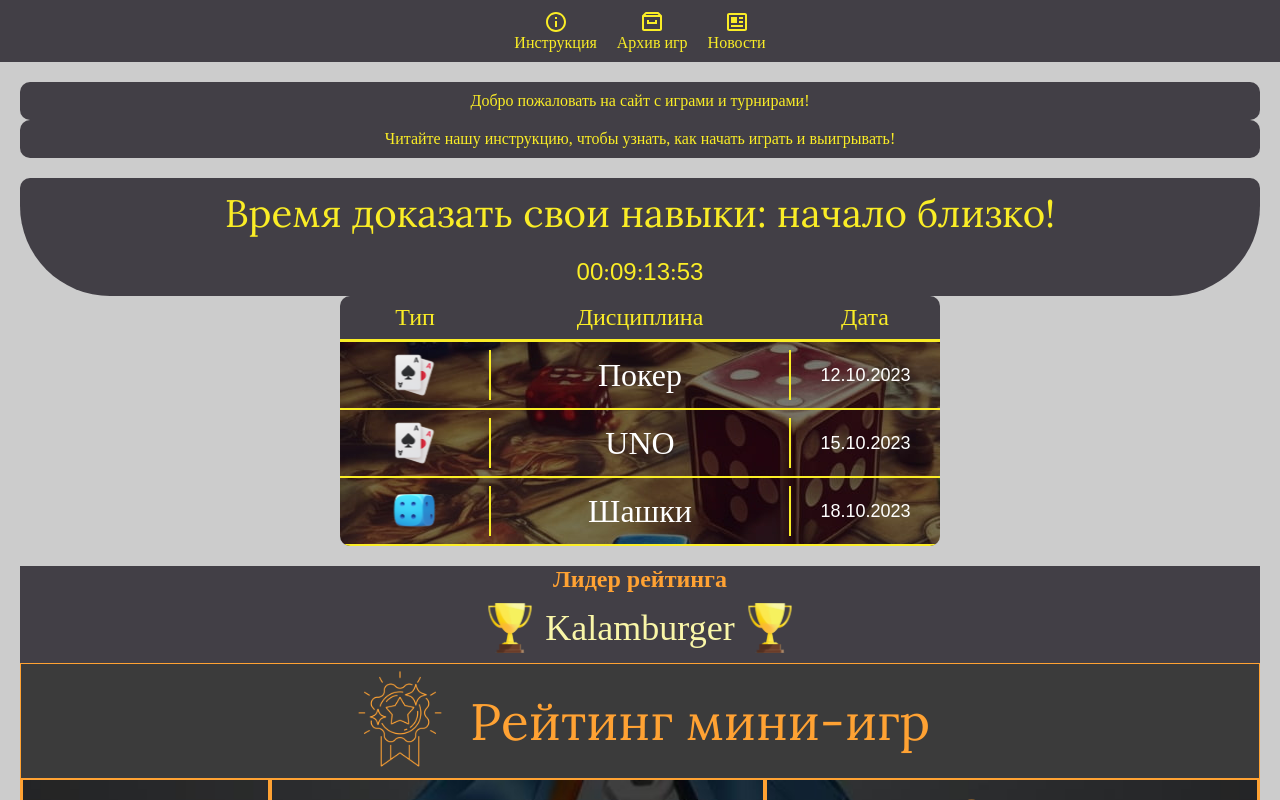
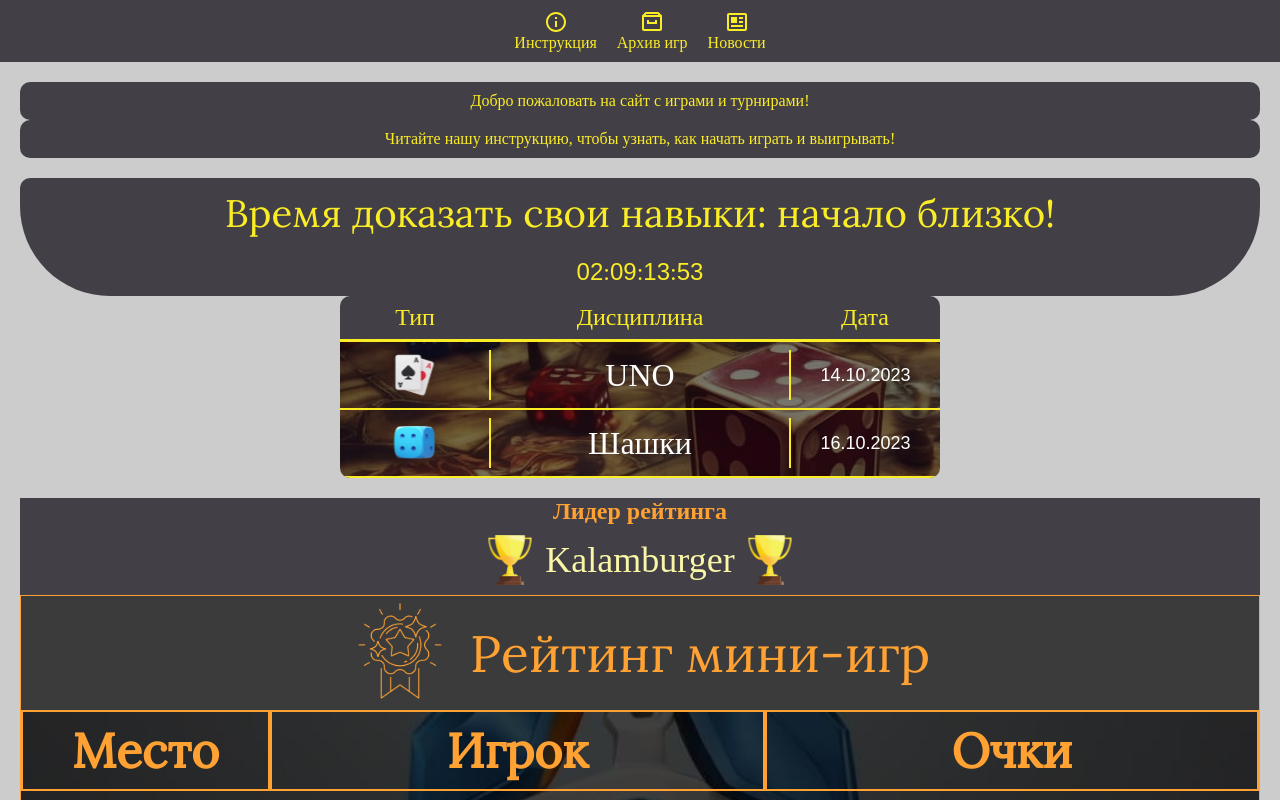
Before and after one commit to Akula3331/TourneyX, a React (Create React App) app: page / in a window 1280 px wide. Shown: the top 800 px of the page. Built offline with nearby package versions, Linux system fonts and the light colour scheme; a web font is replaced by a local one.

Commit message:
modified:   src/components/TimeCon/TimeCon.jsx

```diff
--- a/src/components/TimeCon/TimeCon.jsx
+++ b/src/components/TimeCon/TimeCon.jsx
@@ -4,13 +4,9 @@ import BlockTime from "../BlockTime/BlockTime";
 
 export default function TimeCon({ onFirstDateFromChild }) {
   const initialData = [
-    { img: "/icons/cards.svg",
-    dis: "Покер",
-    data: "12.10.2023"
-    },
 
-    { img: "/icons/cards.svg", dis: "UNO", data: "15.10.2023" },
-    { img: "/icons/dice.svg", dis: "Шашки", data: "18.10.2023",
+     { img: "/icons/cards.svg", dis: "UNO", data: "14.10.2023" },
+    { img: "/icons/dice.svg", dis: "Шашки", data: "16.10.2023",
     pNum:['Gorbatic', 'Betito','CFKN','Kalamburger'] },
   ];
 
```
